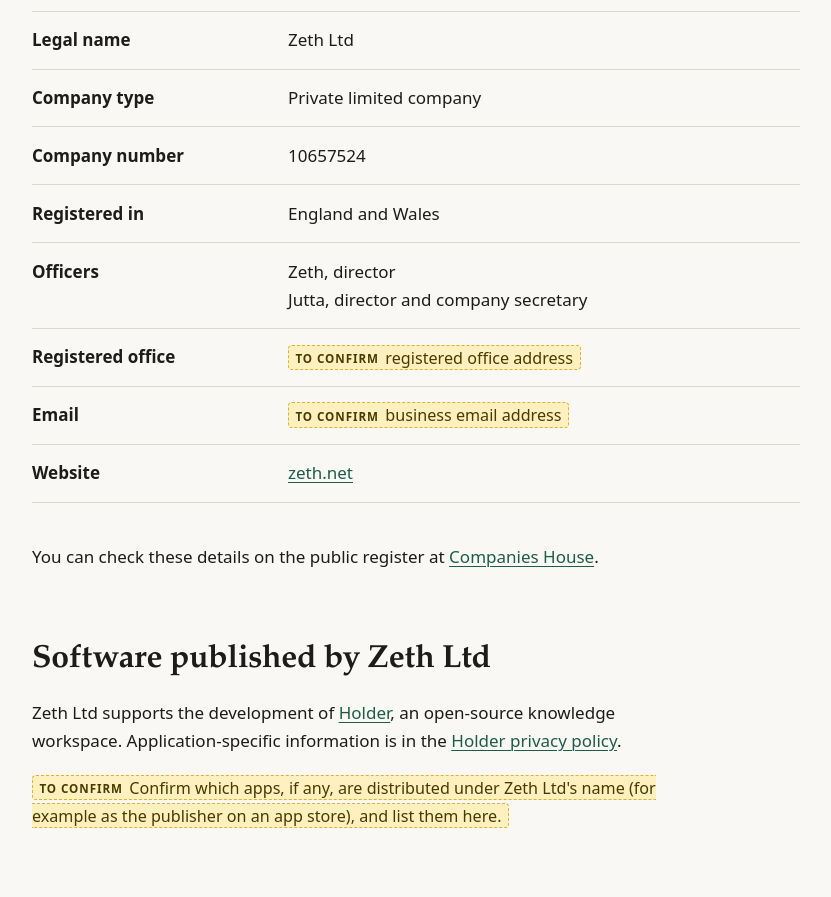
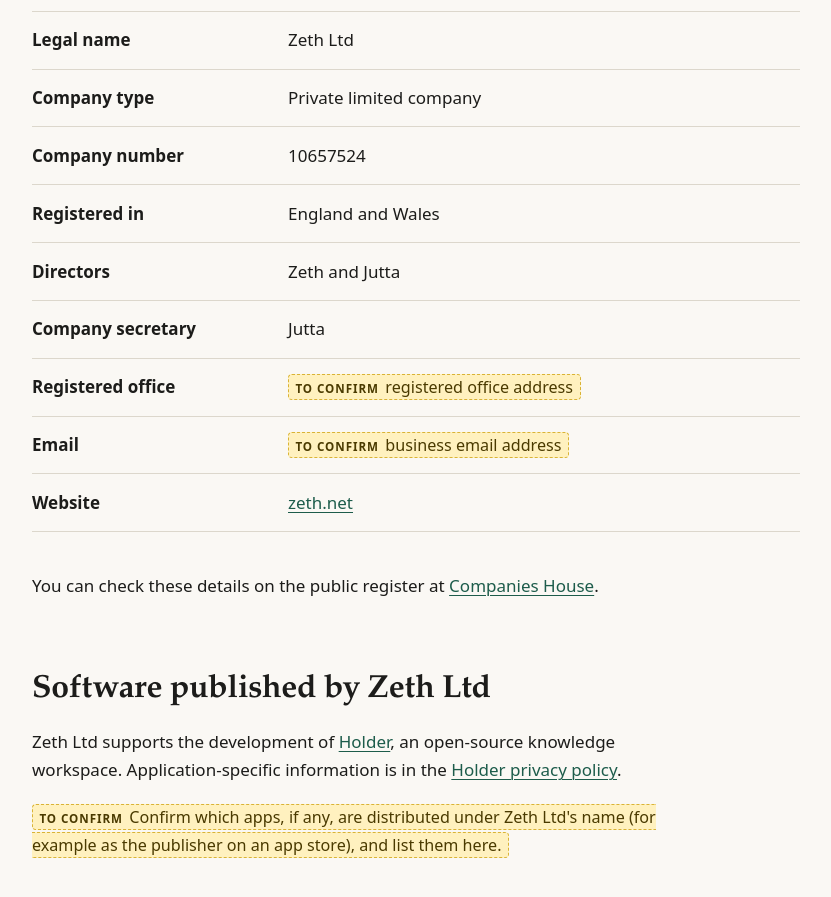
Before and after one commit to zeth/zeth.net, a Jekyll site: the page built from company/index.md, in a window 1280 px wide and 900 px high, scrolled down 403 px. Shown: the top 897 px of the window, without its empty margins (64-895 px from the left). Built offline with Jekyll 4.4.1, drawn with Linux system fonts in a browser that asks for light colours.

Commit message:
List directors and company secretary separately; use working roles on About

```diff
--- a/_data/company.yml
+++ b/_data/company.yml
@@ -7,12 +7,11 @@
 legal_name: Zeth Ltd
 short_name: Zeth
 
-# Directors and officers, as listed on the Companies House register.
-officers:
-  - name: Zeth
-    role: Director
-  - name: Jutta
-    role: Director and company secretary
+# Officers, as listed on the Companies House register.
+directors:
+  - Zeth
+  - Jutta
+company_secretary: Jutta
 
 # Legal identity -- REQUIRED before publication.
 company_number: "10657524" # e.g. "12345678" (Companies House registration number)
--- a/company/index.md
+++ b/company/index.md
@@ -21,8 +21,10 @@
   <dd>{% include fact.html value=c.company_number label="Companies House registration number" %}</dd>
   <dt>Registered in</dt>
   <dd>{% include fact.html value=c.jurisdiction label="jurisdiction, e.g. England and Wales" %}</dd>
-  <dt>Officers</dt>
-  <dd>{% for o in c.officers %}{{ o.name }}, {{ o.role | downcase }}{% unless forloop.last %}<br>{% endunless %}{% endfor %}</dd>
+  <dt>Directors</dt>
+  <dd>{{ c.directors | join: ' and ' }}</dd>
+  <dt>Company secretary</dt>
+  <dd>{{ c.company_secretary }}</dd>
   <dt>Registered office</dt>
   <dd>{% include fact.html value=c.registered_office label="registered office address" %}</dd>
   {%- if c.show_vat %}
```
Also changed, not shown: about/index.md (+2 -2 lines).
